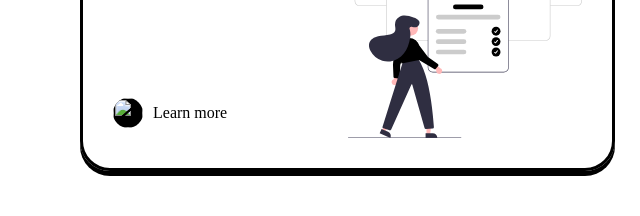
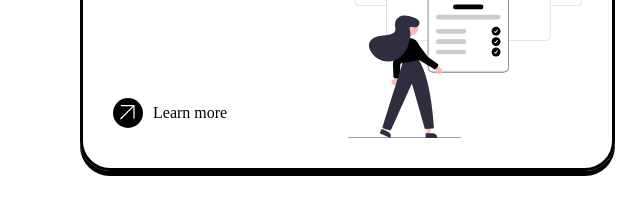
Before and after one commit to angel03042/anuncio, a plain HTML site: page index.html in a window 1280 px wide. Shown: the part 1164-1380 px from the top of the page, 0-640 px from the left. Drawn offline with Linux system fonts and the light colour scheme; the site is published under a folder, as on GitHub Pages, so addresses that start at the root find nothing.

Commit message:
Update index.html

```diff
--- a/index.html
+++ b/index.html
@@ -88,7 +88,7 @@
                 <div class="container">
                     <h3><span class="span1">Search engine</span><br><span class="span1">optimizacion</span></h3>
                     <div class="more">
-                        <img src="/IMG/MaterialSymbolsLightArrowOutwardRounded (2).svg" alt="">
+                        <img src="IMG/MaterialSymbolsLightArrowOutwardRounded (2).svg" alt="">
                         <p>Learn more</p>
                     </div>
                 </div>
```
